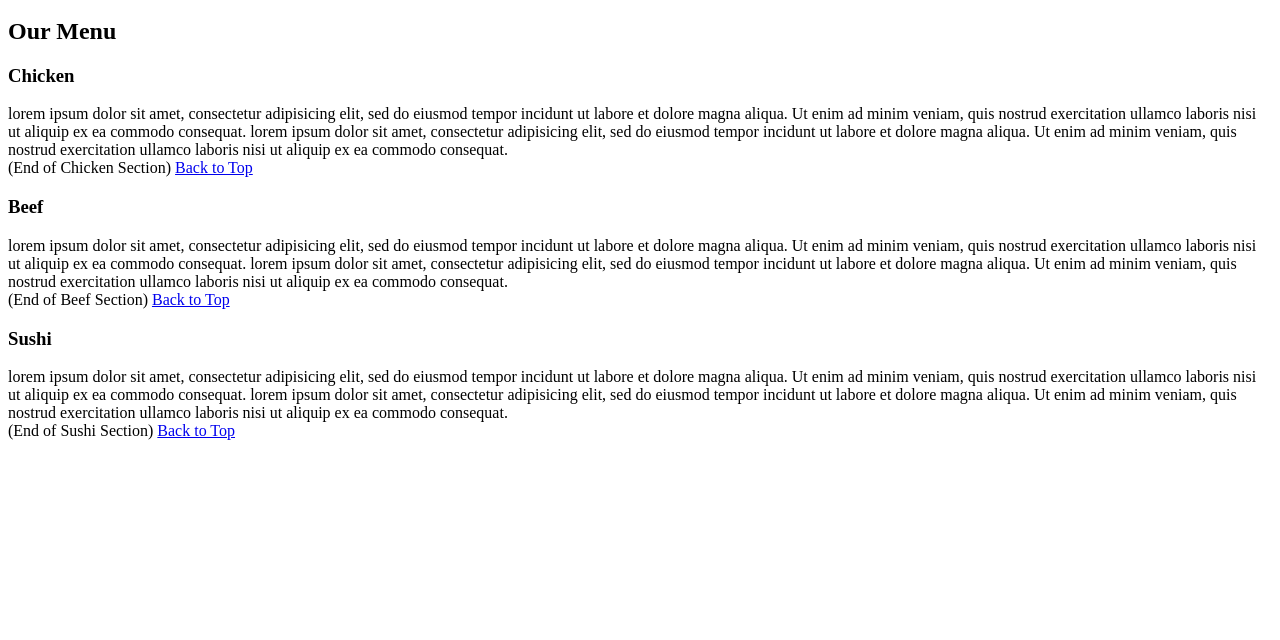
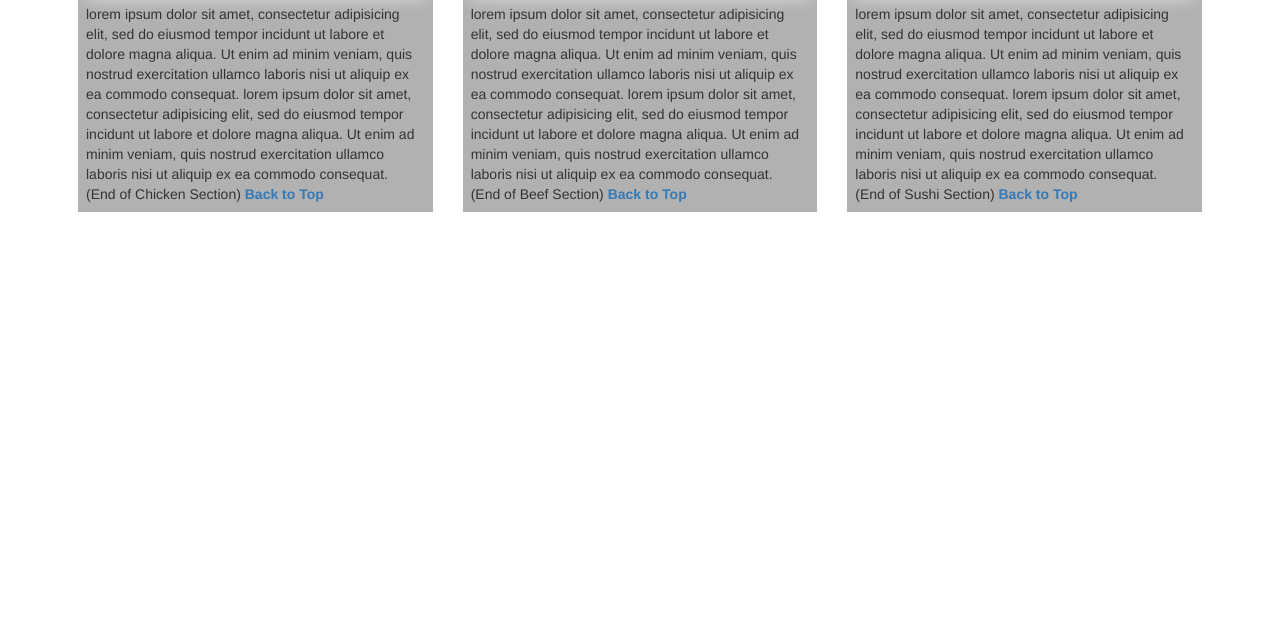
Before and after one commit to Obea94/HtmlCssJs-mod3_solution, a plain HTML site: page index.html in a window 1280 px wide. Shown: the part 160-800 px from the top of the page. Drawn offline with Linux system fonts and the light colour scheme; the site is published under a folder, as on GitHub Pages, so addresses that start at the root find nothing.

Commit message:
Update index.html

```diff
--- a/index.html
+++ b/index.html
@@ -6,8 +6,8 @@
     <meta name="viewport" content="width=device-width, initial-scale=1">
     <title>Module 3 Assignment Solution</title>
     <!-- importo files css -->
-    <link rel="stylesheet" href="/css/bootstrap.min.css">
-    <link rel="stylesheet" href="/css/styles.css">
+    <link rel="stylesheet" href="css/bootstrap.min.css">
+    <link rel="stylesheet" href="css/styles.css">
     <link rel="preconnect" href="https://fonts.googleapis.com">
     <link rel="preconnect" href="https://fonts.gstatic.com" crossorigin>
     <link href="https://fonts.googleapis.com/css2?family=Oxygen:wght@300;400;700&display=swap" rel="stylesheet">
```
